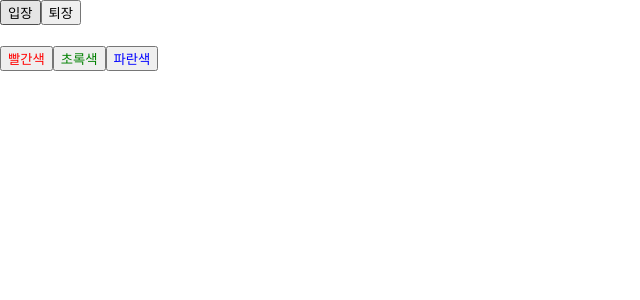
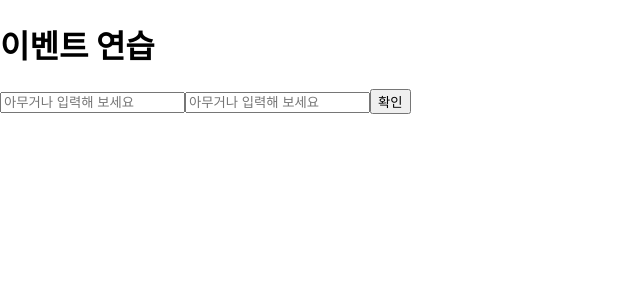
Before and after one commit to ByoungJu1/React-handling-skill, a React (Create React App) app: page / in a window 1280 px wide. Shown: the top 300 px of the page, without its empty margins (0-640 px from the left). Built offline with nearby package versions, Linux system fonts and the light colour scheme.

Commit message:
클래스 컴포넌트 이벤트 핸들링

```diff
--- a/src/App.js
+++ b/src/App.js
@@ -1,7 +1,7 @@
 import React from 'react';
-import Say from './Say';
+import EventPractice from './EventPractice';
 const App = () => {
-  return <Say />;
+  return <EventPractice />;
 };
 
 export default App;
--- /dev/null
+++ b/src/EventPractice.js
@@ -0,0 +1,74 @@
+import React, { Component } from 'react';
+
+class EventPractice extends Component {
+  constructor(props) {
+    super(props);
+    this.state = {
+      message: '',
+      username: '',
+    };
+    // arrow function 을 사용하면 bind 메서드를 사용하지 않아도 this가 현재 요소를 가리킨다.
+    // this.handleChange = this.handleChange.bind(this);
+    // this.handleClick = this.handleClick.bind(this);
+  }
+
+  //   handleChange(e) {
+  //     this.setState({
+  //       message: e.target.value,
+  //     });
+  //   }
+
+  //   handleClick(e) {
+  //     alert(this.state.message);
+  //     this.setState({
+  //       message: '',
+  //     });
+  //   }
+  handleChange = (e) => {
+    this.setState({
+      [e.target.name]: e.target.value,
+      // 객체 안에서 key 를 []로 감싸면 레퍼런스 또는 변수가 가리키는 실제 값이 key값이 된다.
+      // input요소의 name property 에 따라 해당 state를 변경한다.
+    });
+  };
+
+  handleClick = (e) => {
+    alert(this.state.username + ':' + this.state.message);
+    this.setState({
+      username: '',
+      message: '',
+    });
+  };
+
+  handleKeyPress = (e) => {
+    if (e.key === 'Enter') {
+      this.handleClick();
+    }
+  };
+
+  render() {
+    return (
+      <div>
+        <h1>이벤트 연습</h1>
+        <input
+          type="text"
+          name="username"
+          placeholder="아무거나 입력해 보세요"
+          value={this.state.username}
+          onChange={this.handleChange}
+        />
+        <input
+          type="text"
+          name="message"
+          placeholder="아무거나 입력해 보세요"
+          value={this.state.message}
+          onChange={this.handleChange}
+          onKeyPress={this.handleKeyPress}
+        />
+        <button onClick={this.handleClick}>확인</button>
+      </div>
+    );
+  }
+}
+// 함수가 호출될때 this는 호출부에 따라 결정되므로, 클래스의 임의 메서드가 요소의 이벤트로 등록되는 과정에서 메서드와 this의 관계가 끊어짐을 방지하기 위해 bind 메서드로 this pointer를 바인딩한다.
+export default EventPractice;
--- a/src/Say.js
+++ b/src/Say.js
@@ -7,21 +7,6 @@
 
   const [color, setColor] = useState('black');
 
-  const object = { a: 1, b: 2, c: 3 };
-  const newObject = { ...object, b: 2 };
-  // setObject(newObject)
-
-  const array = [
-    { id: 1, value: true },
-    { id: 2, value: true },
-    { id: 3, value: true },
-  ];
-  let newArray = array.concat({ idx: 4 }); // 새항목추가
-  const filterArray = newArray.filter((item) => item.id !== 2); //id가 2인 항목제거
-  const mapArray = newArray.map((item) =>
-    item.id === 1 ? { ...item, value: false } : item
-  ); // id가 1인항목 value:false 설정
-  console.log(filterArray);
   return (
     <div>
       <button onClick={onClickEnter}>입장</button>
@@ -42,4 +27,21 @@
 };
 // state를 사용 시 값을 직적변경하면 안되고 setState 혹은 useState훅의 setter함수를 사용해아한다.
 // 배열이나 객체는 사본을 만들고 값을 업데이트 후 위 방법으로 업데이트한다.
+const object = { a: 1, b: 2, c: 3 };
+const newObject = { ...object, b: 2 };
+// setObject(newObject)
+
+const array = [
+  { id: 1, value: true },
+  { id: 2, value: true },
+  { id: 3, value: true },
+];
+let newArray = array.concat({ idx: 4 }); // 새항목추가
+const filterArray = newArray.filter((item) => item.id !== 2); //id가 2인 항목제거
+const mapArray = newArray.map((item) =>
+  item.id === 1 ? { ...item, value: false } : item
+); // id가 1인항목 value:false 설정
+console.log(filterArray);
+console.log(mapArray);
+
 export default Say;
```
